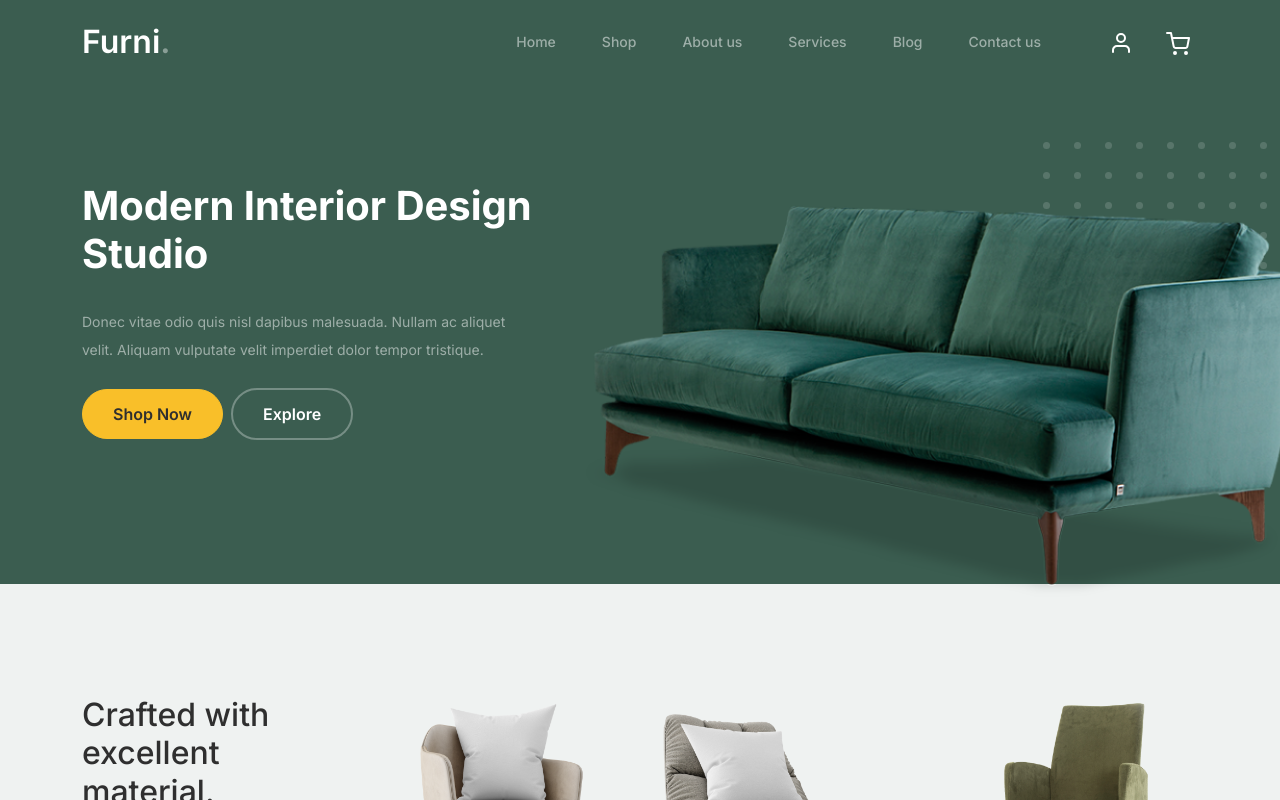
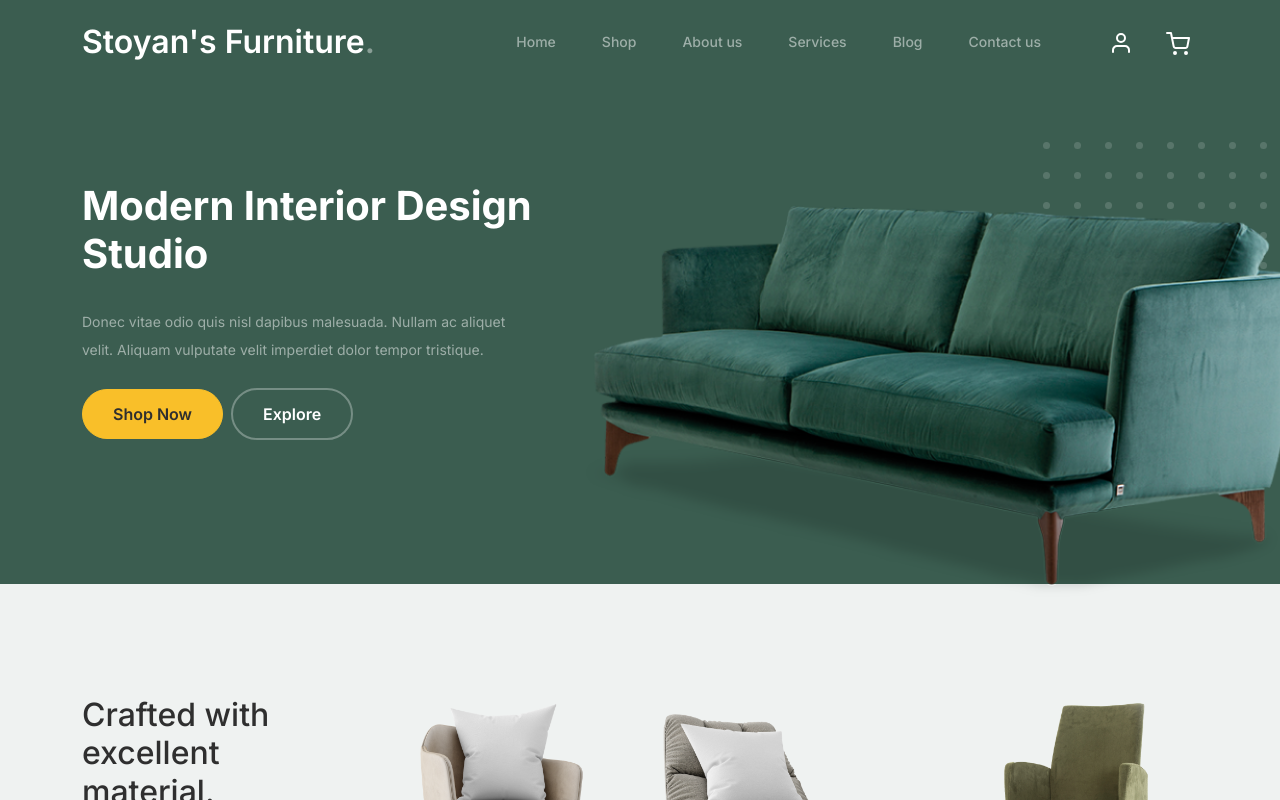
Before and after one commit to StoyanBoin/Coursework-React-2025, a React (Vite) app in the folder client/: page / in a window 1280 px wide. Shown: the top 800 px of the page. Built offline with nearby package versions, Linux system fonts and the light colour scheme.

Commit message:
Correction Shop Name

```diff
--- a/client/src/App.jsx
+++ b/client/src/App.jsx
@@ -10,7 +10,7 @@ function App() {
                 <nav className="custom-navbar navbar navbar navbar-expand-md navbar-dark bg-dark" arial-label="Furni navigation bar">
 
                     <div className="container">
-                        <a className="navbar-brand" href="index.html">Furni<span>.</span></a>
+                        <a className="navbar-brand" href="index.html">Stoyan's Furniture<span>.</span></a>
 
                         <button className="navbar-toggler" type="button" data-bs-toggle="collapse" data-bs-target="#navbarsFurni" aria-controls="navbarsFurni" aria-expanded="false" aria-label="Toggle navigation">
                             <span className="navbar-toggler-icon"></span>
```
